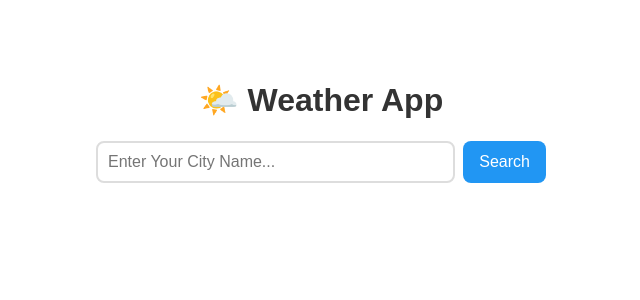
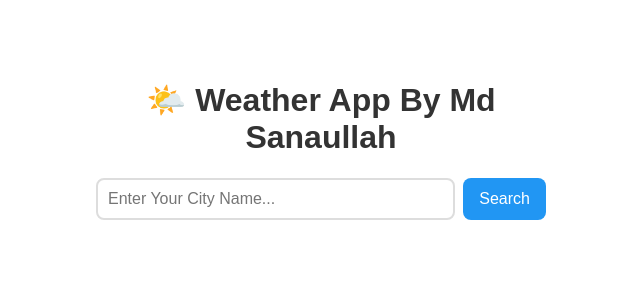
Before and after one commit to mdsanau/Weather-App, an Angular app: page / in a window 1280 px wide. Shown: the top 300 px of the page, without its empty margins (319-959 px from the left). Built offline with nearby package versions, Linux system fonts and the light colour scheme.

Commit message:
heading update1

```diff
--- a/src/app/app.component.html
+++ b/src/app/app.component.html
@@ -1,5 +1,5 @@
 <div class="container">
-  <h1>🌤️ Weather App</h1>
+  <h1>🌤️ Weather App By Md Sanaullah</h1>
 
   <div class="input-area">
     <input [(ngModel)]="city" placeholder="Enter Your City Name..." />
```
